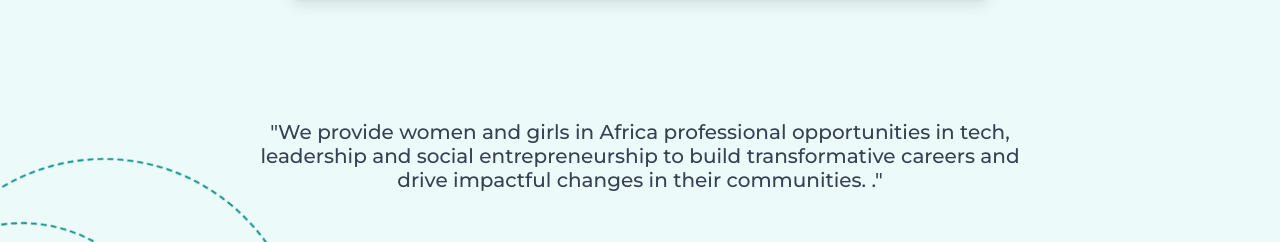
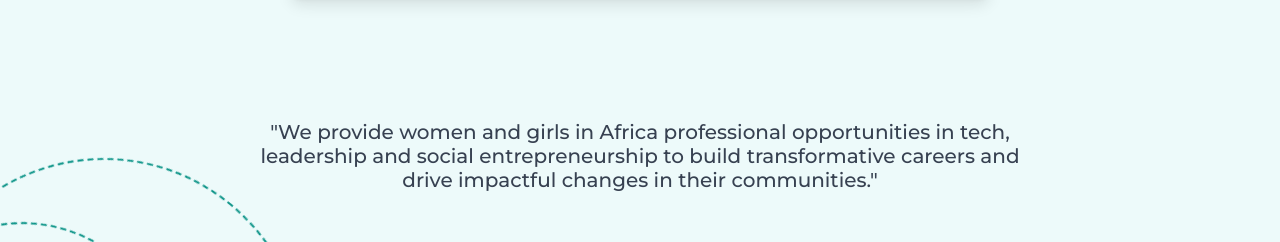
Before and after one commit to The-GirlLEAD-Talent-Accelerator/GirlLEAD_Website_Revamp, a React (Vite) app: page / in a window 1280 px wide. Shown: the part 978-1220 px from the top of the page. Built offline with nearby package versions, Linux system fonts and the light colour scheme.

Commit message:
Updated statement above "Our Focus" section

```diff
--- a/src/components/home/Main.jsx
+++ b/src/components/home/Main.jsx
@@ -9,8 +9,7 @@ const Main = () => {
 
           <div className="flex items-center justify-center text-center w-full max-w-5xl my-6 px-2">
             <p className="text-gray-700 dark:text-white text-sm md:text-base lg:text-[20px] font-medium leading-relaxed max-w-[800px]">
-              "We provide women and girls in Africa professional opportunities in tech, leadership and social entrepreneurship to build transformative careers and drive impactful changes in their communities.
-."
+              "We provide women and girls in Africa professional opportunities in tech, leadership and social entrepreneurship to build transformative careers and drive impactful changes in their communities."
             </p>
           </div>
 
```
